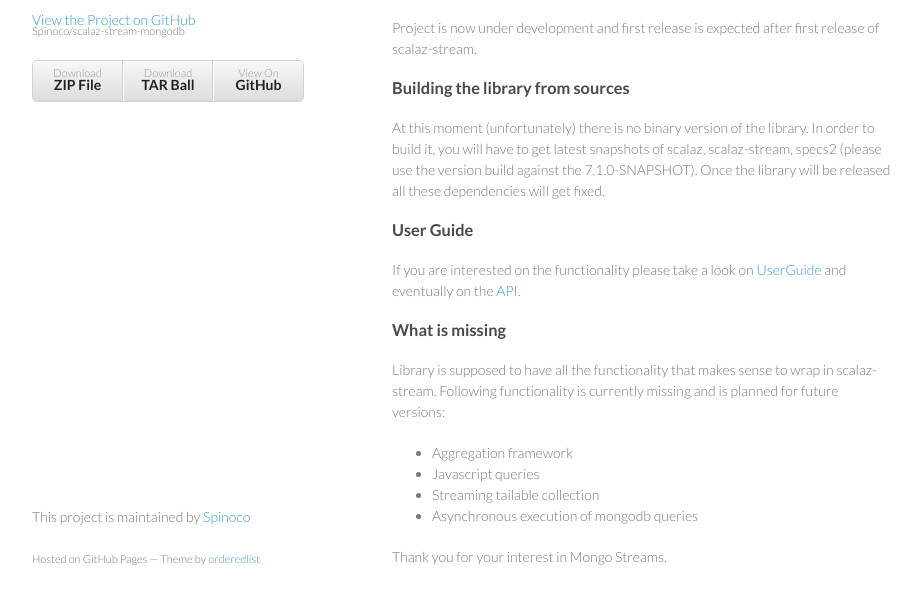
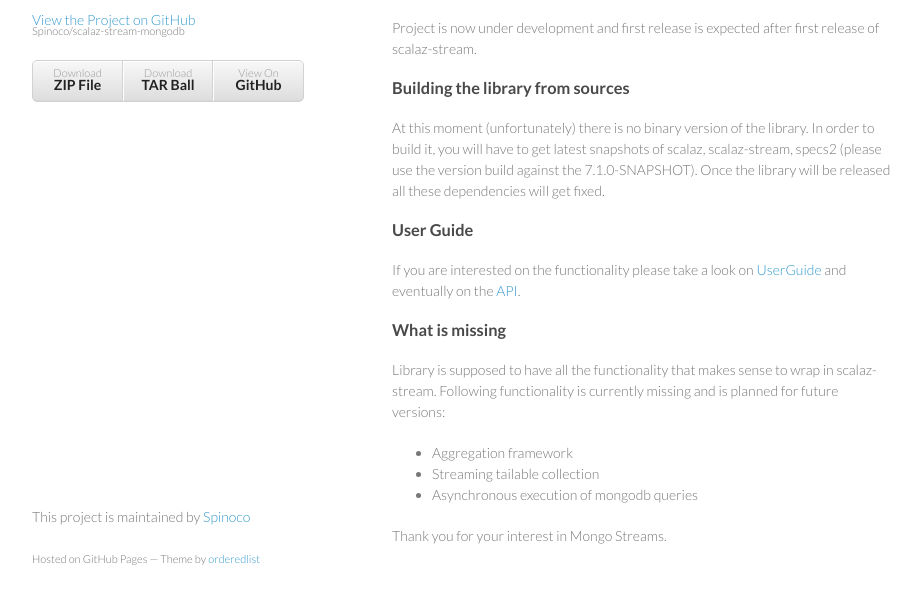
Before and after one commit to Spinoco/scalaz-stream-mongodb, a plain HTML site: page src/site/index.html in a window 1280 px wide. Shown: the part 162-766 px from the top of the page, without its empty margins (178-1099 px from the left). Drawn offline with Linux system fonts and the light colour scheme.

Commit message:
Added JavaScript support to queries ($where)

```diff
--- a/src/site/index.html
+++ b/src/site/index.html
@@ -61,7 +61,6 @@
 
         <ul>
             <li>Aggregation framework</li>
-            <li>Javascript queries</li>
             <li>Streaming tailable collection</li>
             <li>Asynchronous execution of mongodb queries</li>
         </ul>
```
Also changed, not shown: 5 other files.
